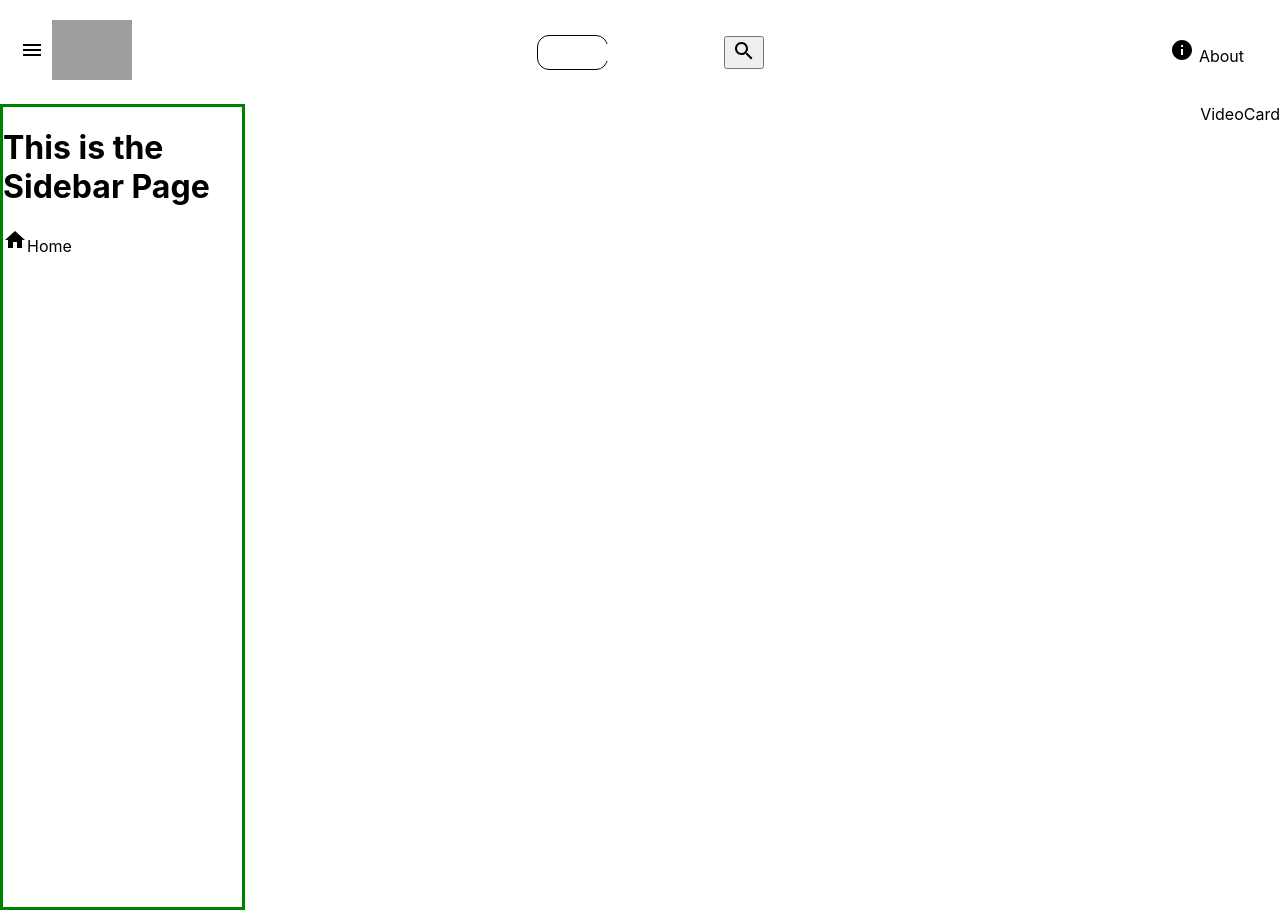
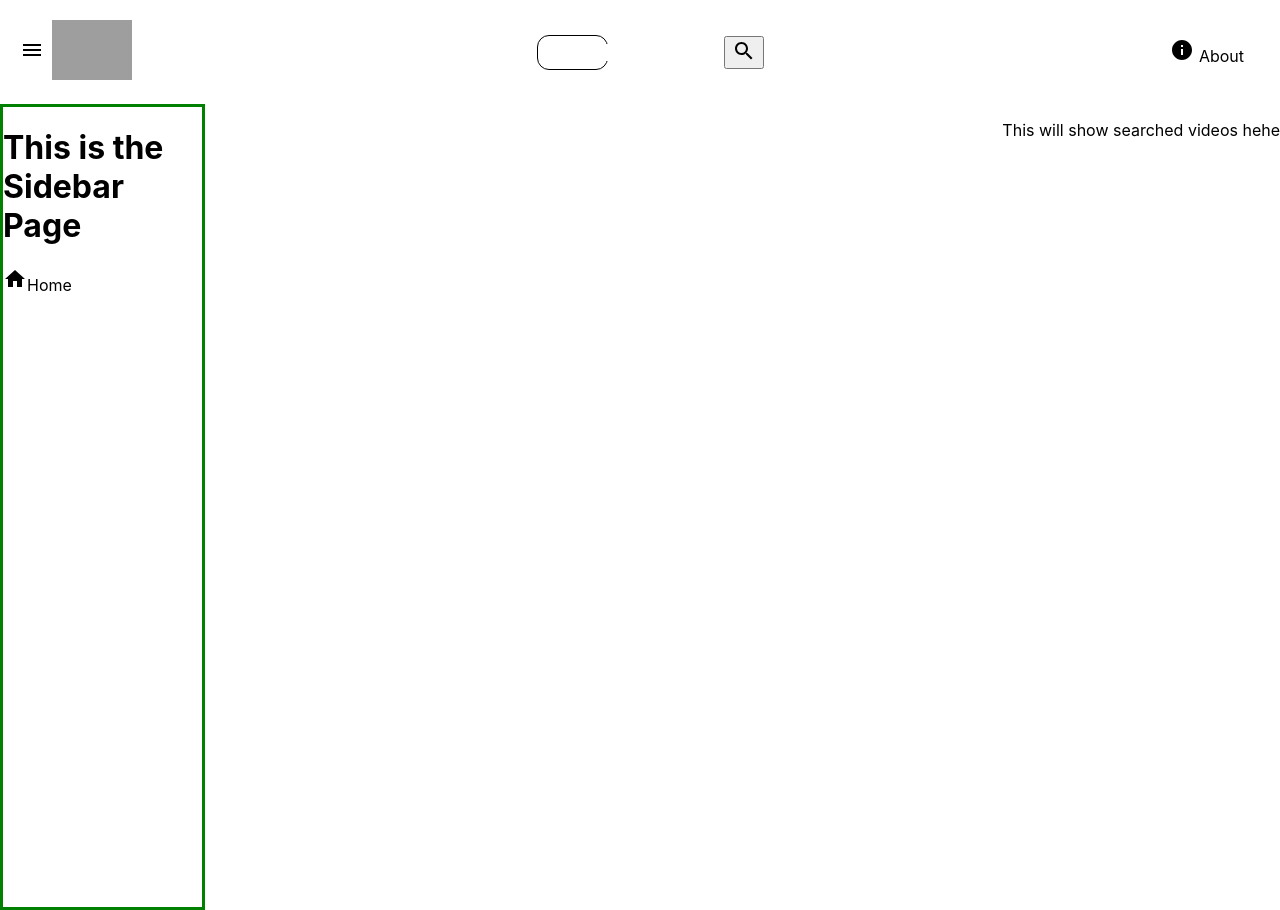
Before and after one commit to Gillesedgy/Youtbe-Clone-Project, a React (Create React App) app: page /videos in a window 1280 px wide. Built offline with nearby package versions, Linux system fonts and the light colour scheme; no server answers; grey boxes are pictures that could not be loaded.

Commit message:
No changes

```diff
--- a/src/App.js
+++ b/src/App.js
@@ -14,19 +14,18 @@ function App() {
   // BEM naming convention
   return (
     <div className="app">
-      <Header  />
+      <Header setResult={setResult} result={result}  />
       {/* add the fetch to the header component for when th user types into the search bar */}
       <div className="app__main">
       <Sidebar className="app__sidebar" />
       <Routes>
         <Route path="/" element={<Home result={result} />} />
         <Route path="/about" element={<About />} />
-        <Route path="/videos" element={<VideoCard  />} />
-        <Route path="videos/:id" element={<VideoClicked />} />
+        <Route path="/videos" element={<VideoCard result={result}  />} />
+        <Route path="videos/:id" element={<VideoClicked result={result} />} />
       </Routes>
       </div>
-
-    </div>
+      </div>
   );
 }
 
--- a/src/Components/Header.js
+++ b/src/Components/Header.js
@@ -7,15 +7,14 @@ import "./Header.css";
 import InfoSharpIcon from "@mui/icons-material/InfoSharp";
 import { searchFetch } from "../fetch.js";
 
-export default function Header({ setResult }) {
+export default function Header({ setResult, result }) {
 const [search, setSearch ] = useState("");
 
 
   function handleSubmit(e) {
     e.preventDefault();
     if (e.target.value !== "") {
-
-      fetchData(search)
+         fetchData(search)
       setSearch("")
     }
   }
@@ -26,15 +25,18 @@ const [search, setSearch ] = useState("");
        )
        .then(res => res.json())
        .then((data)=>
-      //  console.log(data, "^^^", data.items[0].snippet.title)
-       data.items.map((resu)=>{
+         setResult(data)
 
-        console.log(resu, resu.snippet.title)
 
-       })
-       )
-       .catch((err)=>{console.log(err)})
-    }
+      //  data.items.map((resu)=>{
+
+        //   console.log(resu, resu.snippet.title)
+
+        //  })
+        )
+        .catch((err)=>{console.log(err)})
+      }
+      console.log(result)
 
 
 
--- a/src/Components/VideoCard.js
+++ b/src/Components/VideoCard.js
@@ -1,5 +1,11 @@
 import React from "react";
 
-export default function VideoCard() {
-  return <div>VideoCard</div>;
+export default function VideoCard({result}) {
+  return (<div>
+    <p>This will show searched videos hehe</p>
+
+ { console.log("results-->",result)}
+
+
+  </div>);
 }
--- a/src/Pages/Home.js
+++ b/src/Pages/Home.js
@@ -1,13 +1,12 @@
 import React from "react";
-
+import VideoCard from '../Components/VideoCard'
 import Recommended from "../Components/Recommended";
 import Sidebar from "../Components/Sidebar";
 import './Home.css'
-export default function Home() {
+export default function Home({result}) {
   return (
     <div className="home">
-
-      <Recommended />
+{result ? <VideoCard /> :  <Recommended /> }
     </div>
   );
 }
```
